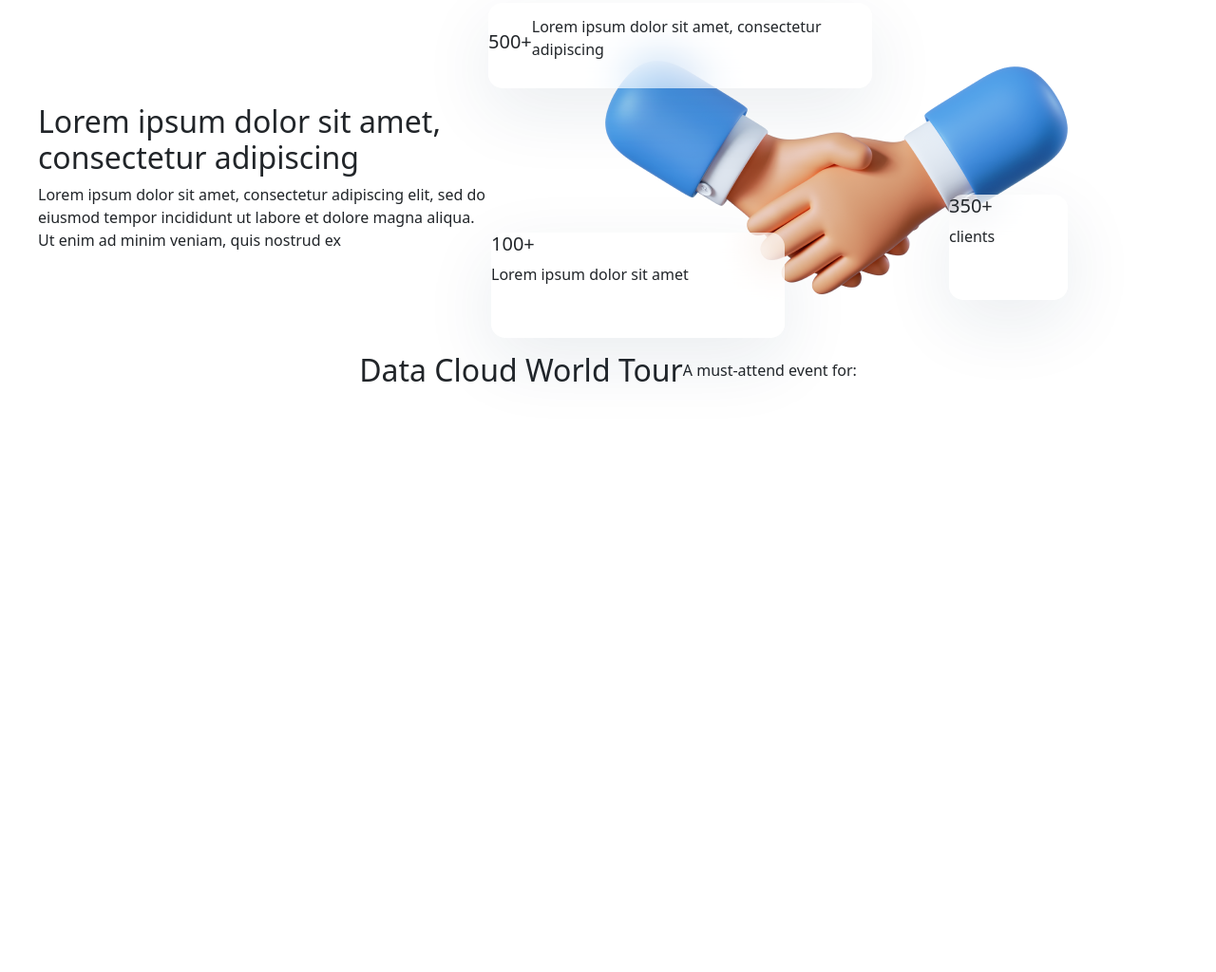
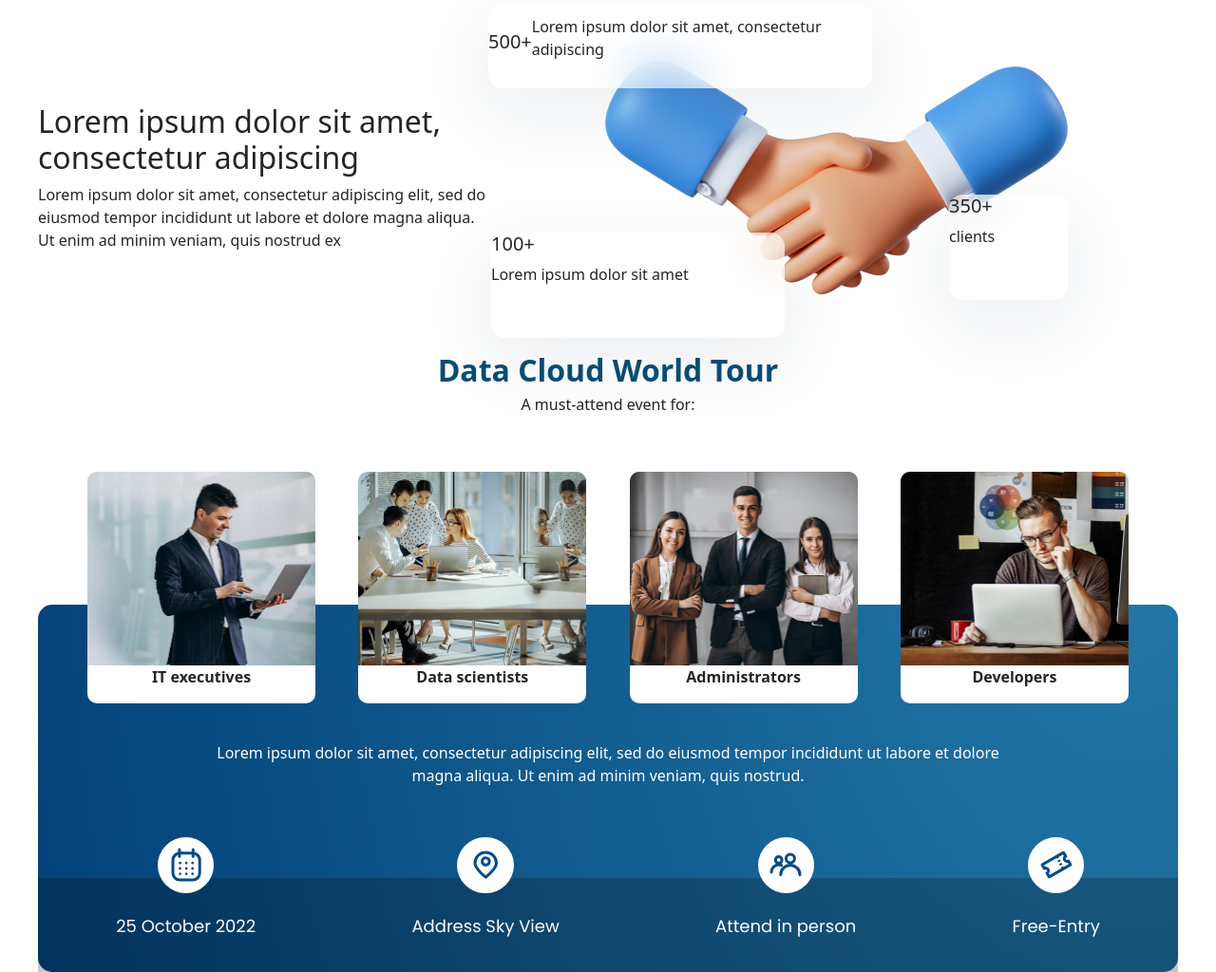
Before and after one commit to STANLY-BABY/Sass-UI, a plain HTML site: page index.html in a window 1280 px wide. Shown: the part 729-1753 px from the top of the page at 95% size. Before the commit the page ends 1146 px from the top, so only its background shows below. Drawn offline with nearby package versions, Linux system fonts and the light colour scheme.

Commit message:
center part updated

```diff
--- a/index.html
+++ b/index.html
@@ -91,12 +91,74 @@
           <img src="./Images/shake_01y 1.png" alt="" />
         </div>
       </div>
-      <div>
-        <div
-          style="display: flex; justify-content: center; align-items: center"
-        >
-          <h2>Data Cloud World Tour</h2>
-          <h6>A must-attend event for:</h6>
+      <div
+        style="
+          display: flex;
+          justify-content: center;
+          flex-direction: column;
+          align-items: center;
+        "
+      >
+        <h2 style="font-weight: 600; color: #084D77;">Data Cloud World Tour</h2>
+        <h6>A must-attend event for:</h6>
+      </div>
+
+      <div class="bottomPart">
+        <div class="bottomComp">
+          <div class="components">
+            <div class="comp">
+              <img src="./Images/1.png" alt="" />
+              <p>IT executives</p>
+            </div>
+            <div class="comp">
+              <img src="./Images/2.png" alt="" />
+              <p>Data scientists</p>
+            </div>
+            <div class="comp">
+              <img src="./Images/3.png" alt="" />
+              <p>Administrators</p>
+            </div>
+            <div class="comp">
+              <img src="./Images/4.png" alt="" />
+              <p>Developers</p>
+            </div>
+          </div>
+          <div class="para">
+            <br />
+            <p style="width: 835px">
+              Lorem ipsum dolor sit amet, consectetur adipiscing elit, sed do
+              eiusmod tempor incididunt ut labore et dolore magna aliqua. Ut
+              enim ad minim veniam, quis nostrud.
+            </p>
+          </div>
+          <div class="baseComp">
+            <div class="iconGroup">
+              <div class="iconComp">
+                <div class="roundIcon">
+                  <img src="./Images/Group 13029.svg" alt="" />
+                </div>
+                <p>25 October 2022</p>
+              </div>
+              <div class="iconComp">
+                <div class="roundIcon">
+                  <img src="./Images/Group 13873icon2.svg" alt="" />
+                </div>
+                <p>Address Sky View</p>
+              </div>
+              <div class="iconComp">
+                <div class="roundIcon">
+                  <img src="./Images/Groupicon3.svg" alt="" />
+                </div>
+                <p>Attend in person</p>
+              </div>
+              <div class="iconComp">
+                <div class="roundIcon">
+                  <img src="./Images/Group 13835icon4.svg" alt="" />
+                </div>
+                <p>Free-Entry</p>
+              </div>
+            </div>
+          </div>
         </div>
       </div>
     </div>
--- a/index.scss
+++ b/index.scss
@@ -1,6 +1,8 @@
 body {
 	width: 100%;
 }
+$radial-gradient: radial-gradient(105.19% 408.75% at 95.73% -5.19%, #2377A7 0%, #003E76 100%);
+
 .header {
 	width: 100%;
 	height: 572px;
@@ -215,3 +217,87 @@ border-radius: 100%;
 		align-items: center;
 	}}
 }
+.bottomPart{
+	display: flex;
+	justify-content: center;
+	margin-top: 12rem;
+	flex-direction: row;
+.bottomComp{
+	width: 75rem;
+	height: 387px;
+	background: #{$radial-gradient};
+	border-radius: 15px;
+	display: flex;
+	align-items: center;
+	flex-direction: column;
+	justify-content: center;
+	.components{
+		display: flex;
+		justify-content: space-between;
+		position: absolute;
+		width: 68.5rem;
+		border-radius: 10px;
+		top: 1226px;
+		.comp{
+			display: flex;
+			justify-content: center;
+			flex-direction: column;
+			align-items: center;
+			background-color: #FFFFFF;
+			max-width: 240.43px;
+			max-height: 263px;
+			border-radius: 10px;
+				img{
+						width: 15rem;
+						height: 12.75rem;
+					}
+					p{
+						font-weight: 600;
+					}
+		}
+	}
+}
+}
+.baseComp {
+	position: relative;
+	height: 6.5rem;
+	width: 100%;
+	background-color: rgba(0, 0, 0, 0.22);
+
+	.iconGroup {
+	  display: flex;
+	  justify-content: space-around;
+	  position: absolute;
+	  font-family: 'Poppins';
+	  font-style: normal;
+	  font-weight: 500;
+	  font-size: 18px;
+	  line-height: 27px;
+	  text-align: center;
+	  color: #FFFFFF;
+	  top: -43px;
+	  width: 100%;
+	}
+  }
+  .para{
+	display: flex; margin-top: 9rem; margin-bottom: 5rem; text-align: center;
+	color: white;
+	font-size: medium;
+  }
+
+  .roundIcon {
+	display: flex;
+	justify-content: center;
+	align-items: center;
+	width: 3.7rem;
+	height: 3.7rem;
+	background-color: #FFFFFF;
+	border-radius: 100%;
+	margin-bottom: 1.3rem;
+  }
+.iconComp{
+	display: flex;
+	align-items: center;
+	justify-content: center;
+	flex-direction: column;
+}
```
Also changed, not shown: Images/1.png (added), Images/2.png (added), Images/3.png (added), Images/4.png (added), Images/Group 13029.svg (added), Images/Group 13835icon4.svg (added), Images/Group 13873icon2.svg (added), Images/Groupicon3.svg (added), index.css, 1 other file.
